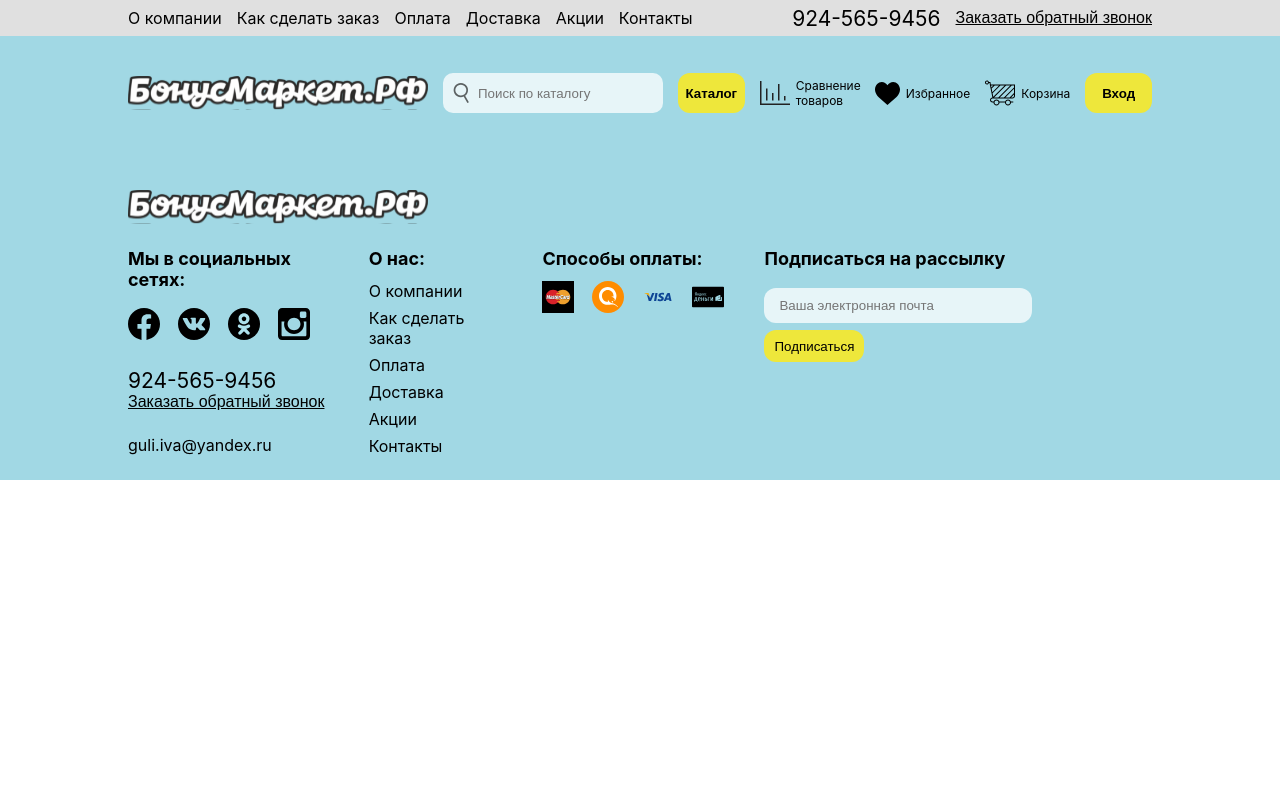
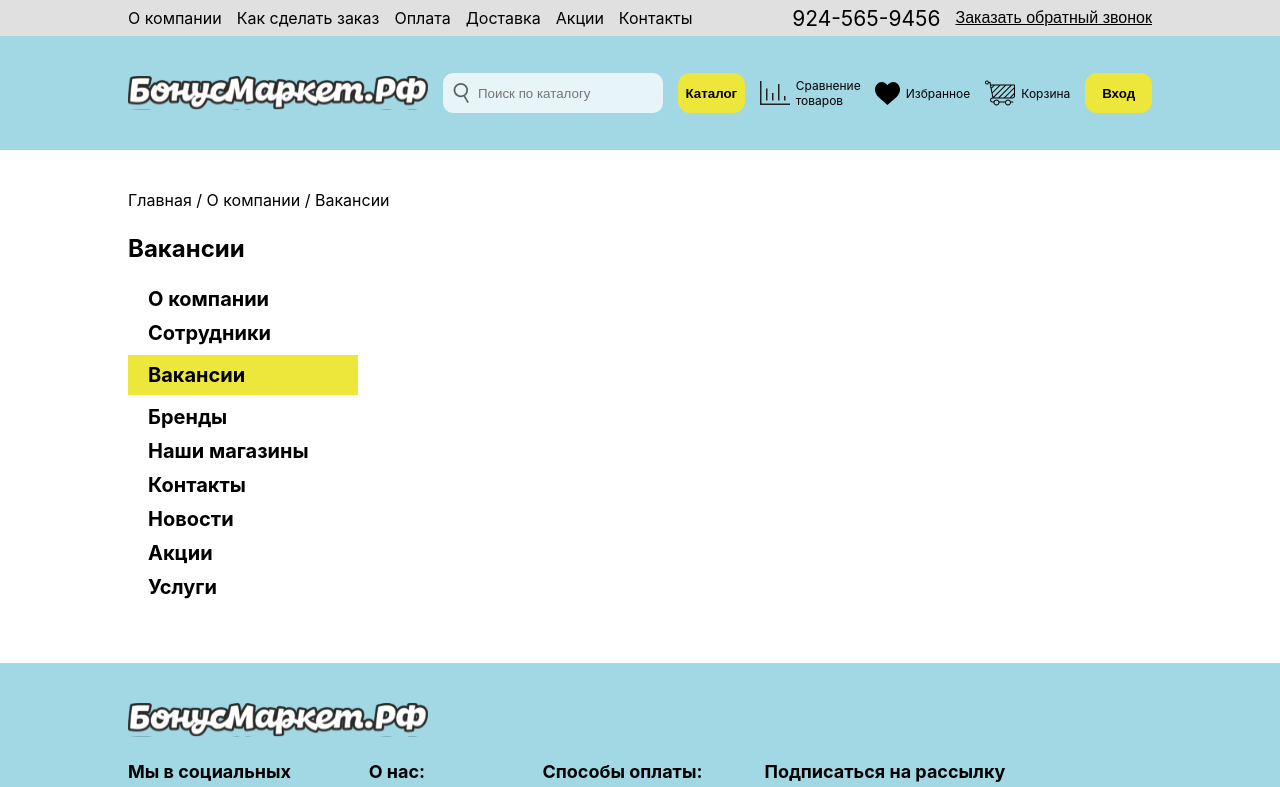
Before and after one commit to Vinorval/bonus-market-0.2, a React (Create React App) app: page /vacancy in a window 1280 px wide. Shown: the top 787 px of the page. Built offline with nearby package versions, Linux system fonts and the light colour scheme.

Commit message:
feat: add page - vacancy

```diff
--- a/src/components/app/App.js
+++ b/src/components/app/App.js
@@ -6,6 +6,7 @@ import Footer from '../footer/Footer';
 
 import CompanyPage from '../../pages/company/CompanyPage';
 import StaffPage from '../../pages/company/StaffPage';
+import VacancyPage from '../../pages/company/VacancyPage';
 
 function App() {
   return (
@@ -15,6 +16,7 @@ function App() {
       <Routes>
         <Route path='/company' element={<CompanyPage />} />
         <Route path='/staff' element={<StaffPage />} />
+        <Route path='/vacancy' element={<VacancyPage />} />
       </Routes>
       <Footer />
     </div>
--- a/src/pages/company/StaffPage.js
+++ b/src/pages/company/StaffPage.js
@@ -8,7 +8,7 @@ const StaffPage = () => {
     return (
         <main className="page padding_limit_width" >
             <Location path={location} />
-            <h2 className="page__title margin_none">О компании</h2>
+            <h2 className="page__title margin_none">Сотрудники</h2>
             <Nav navArr={navPagesCompanyArr} />
             <section className="info-block">
                 <h3 className="info-block__title margin_none info-block__title_width_full">Наши сотрудники — это наша гордость. Мы постоянно работаем вместе над очень сложными задачами.</h3>
--- /dev/null
+++ b/src/pages/company/VacancyPage.js
@@ -0,0 +1,20 @@
+import Location from "../../components/location/Location";
+import Nav from "../../components/nav/Nav";
+import { navPagesCompanyArr } from "../../utils/navigationPage";
+
+const VacancyPage = () => {
+    const location = [ { link: "/", text: 'Главная ' }, { link: "/company", text: '/ О компании ' }, { link: "/vacancy", text: '/ Вакансии ' } ];
+
+    return (
+        <main className="page padding_limit_width" >
+            <Location path={location} />
+            <h2 className="page__title margin_none">Вакансии</h2>
+            <Nav navArr={navPagesCompanyArr} />
+            <section className="info-block">
+                <h3 className="info-block__title margin_none info-block__title_width_full"> </h3>
+            </section>
+        </main>
+    )
+};
+
+export default VacancyPage;
```
